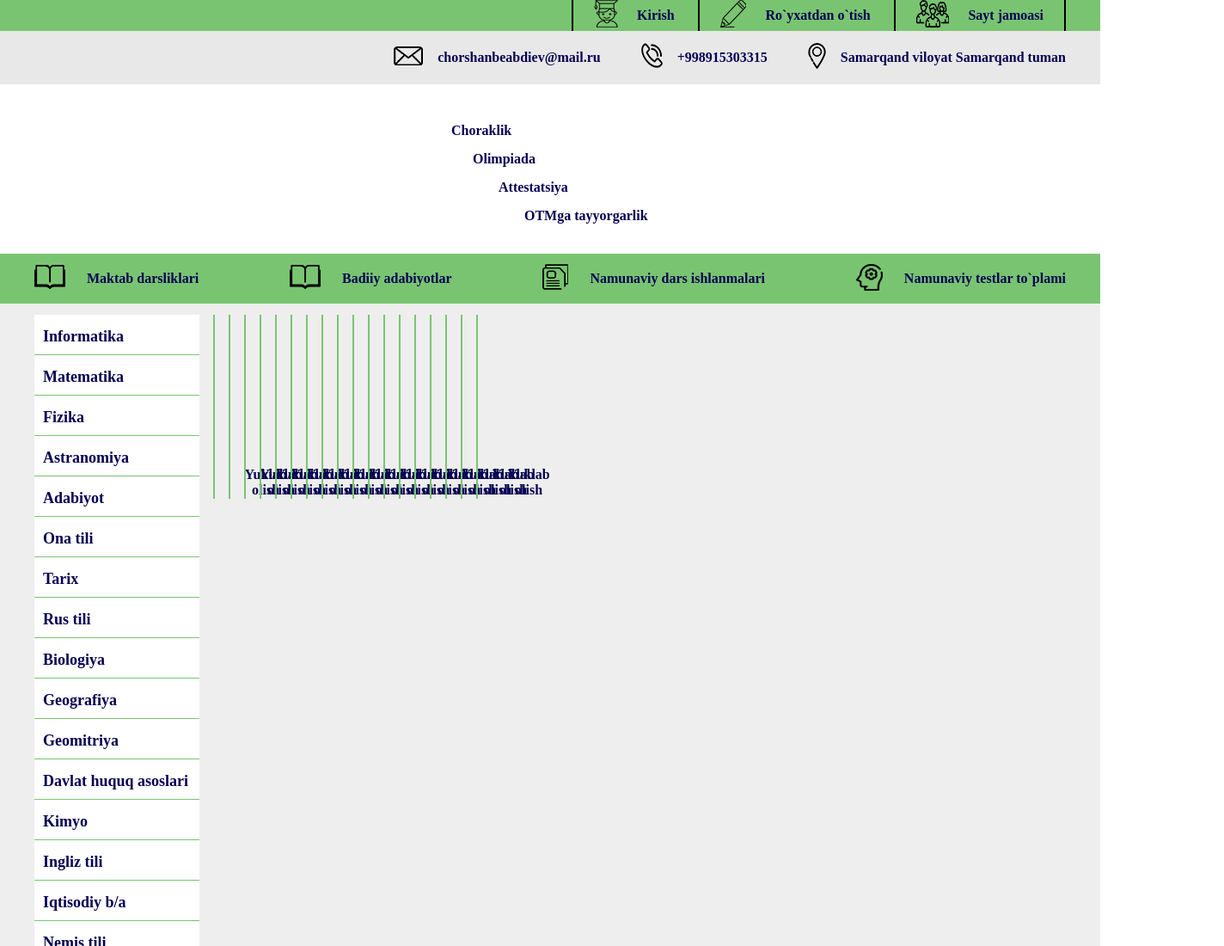
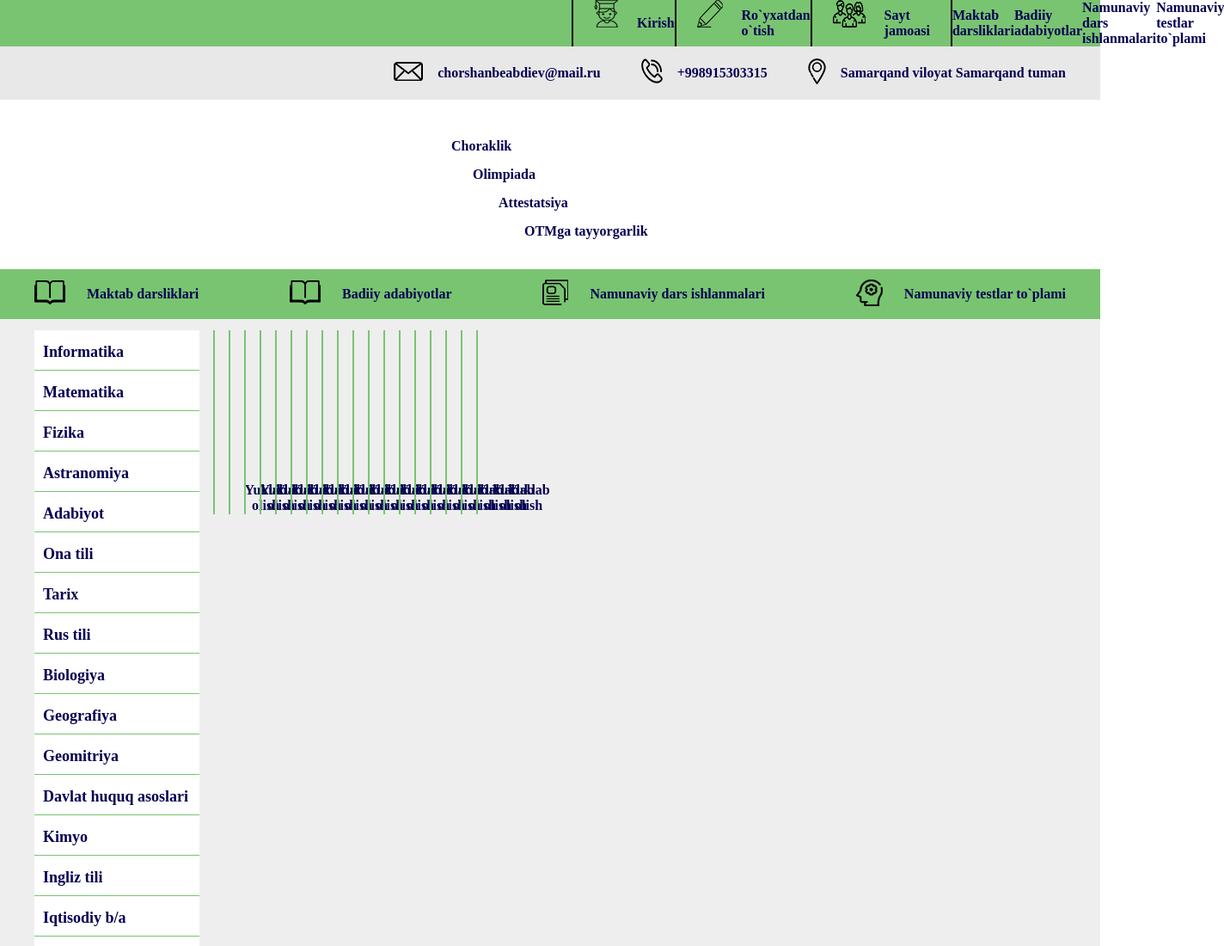
Before and after one commit to SamTum43/loyiha, a plain HTML site: page index.html in a window 1280 px wide. Shown: the top 1100 px of the page at 86% size, 1424 px wide, since content can reach past the window. Drawn offline with nearby package versions, Linux system fonts and the light colour scheme.

Commit message:
Update index.html

```diff
--- a/index.html
+++ b/index.html
@@ -1,5 +1,6 @@
 <!DOCTYPE html>
 <html lang="en">
+
 <head>
     <meta charset="UTF-8">
     <meta http-equiv="X-UA-Compatible" content="IE=edge">
@@ -7,14 +8,15 @@
     <link rel="stylesheet" href="main.css">
     <title>Education.uz</title>
 </head>
+
 <body>
     <header>
         <!-- ***********************bosh_menyu****************************** -->
-        <div class="bosh_menyu bosh_menyu--fixed" >
+        <div class="bosh_menyu bosh_menyu--fixed">
             <div class="container">
                 <div class="bosh_menyu2">
                     <div class="logo"><img src="Logo/Logo.png" alt=""></div>
-                    <div class="autorizatsiya">
+                    <div class="autorizatsiya" id="autorizatsiya" >
                         <div class="kirish">
                             <div class="line"></div>
                             <div class="iconka"><img src="icon/kirish.png" alt=""></div>
@@ -31,8 +33,28 @@
                             <div class="kirish2"><a class="tele" href="#">Sayt jamoasi</a></div>
                             <div class="line"></div>
                         </div>
+                        <div class="menyu1">
+                            <div class="darsliklar">
+                                <a class="tele" href="#">Maktab darsliklari</a>
                             </div>
-                    <button class="nav_togle" type="button">
+                        </div>
+                        <div class="menyu1">
+                            <div class="darsliklar">
+                                <a class="tele" href="#">Badiiy adabiyotlar</a>
+                            </div>
+                        </div>
+                        <div class="menyu1">
+                            <div class="darsliklar">
+                                <a class="tele" href="#">Namunaviy dars ishlanmalari</a>
+                            </div>
+                        </div>
+                        <div class="menyu1">
+                            <div class="darsliklar">
+                                <a class="tele" href="#">Namunaviy testlar to`plami</a>
+                            </div>
+                        </div>
+                    </div>
+                    <button class="nav_togle" id="nav_togle" type="button">
                         <span class="nav_togle_item">Menyu</span>
                     </button>
                 </div>
@@ -90,7 +112,7 @@
                     </div>
                     <div class="menyu1">
                         <div class="library">
-                            <img  src="icon/kitob.png" alt="">
+                            <img src="icon/kitob.png" alt="">
                         </div>
                         <div class="darsliklar">
                             <a class="tele" href="#">Badiiy adabiyotlar</a>
@@ -392,5 +414,17 @@
             </div>
         </div>
     </footer>
+    <script src="https://ajax.googleapis.com/ajax/libs/jquery/3.6.0/jquery.min.js"></script>
+    <script>
+        // let block = document.querySelector('.autorizatsiya');
+        // block.addEventListener('click',()=>{
+        //     block.classList.add('active')
+        //     });
+        $("#nav_togle").on("click",function(event){
+            event.preventDefault();
+            $("#autorizatsiya").toggleClass("active");
+        });
+</script>
 </body>
+
 </html>
```
Lines whose indentation alone changed are shown as unchanged.
